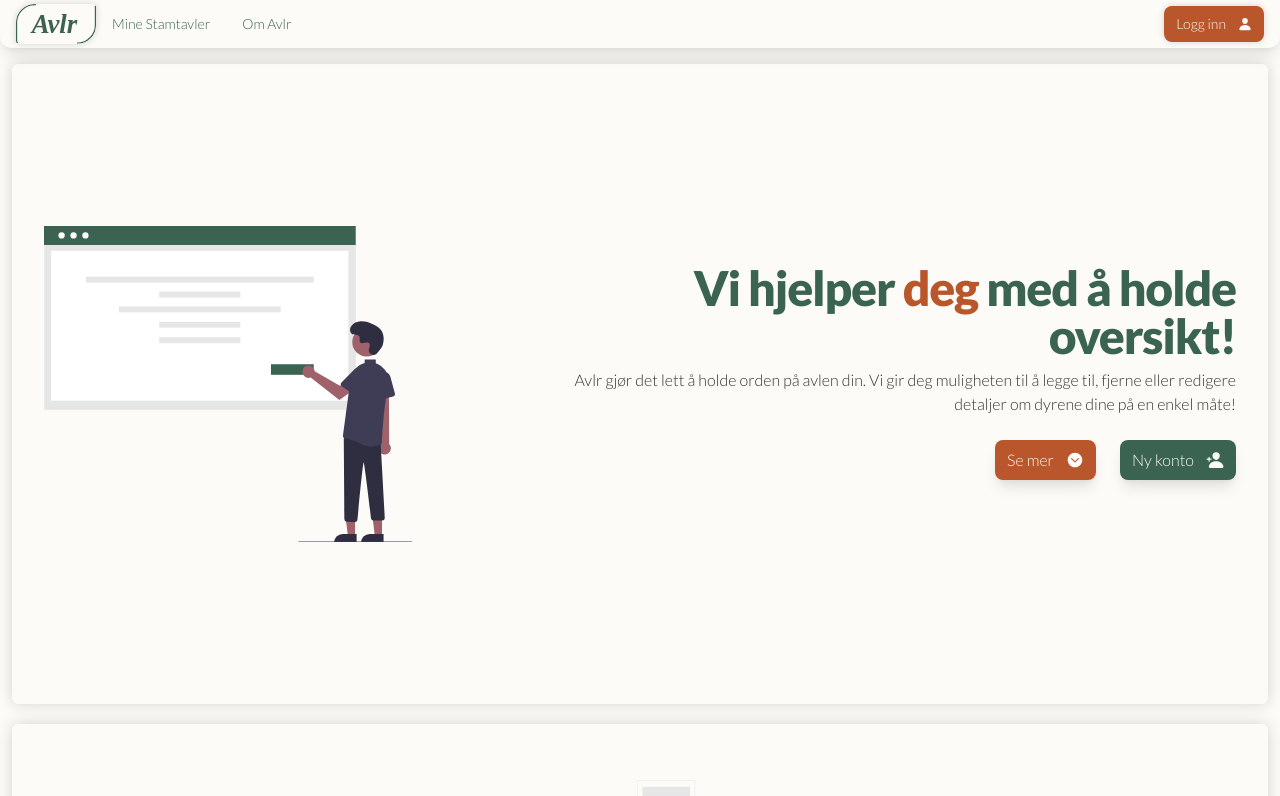
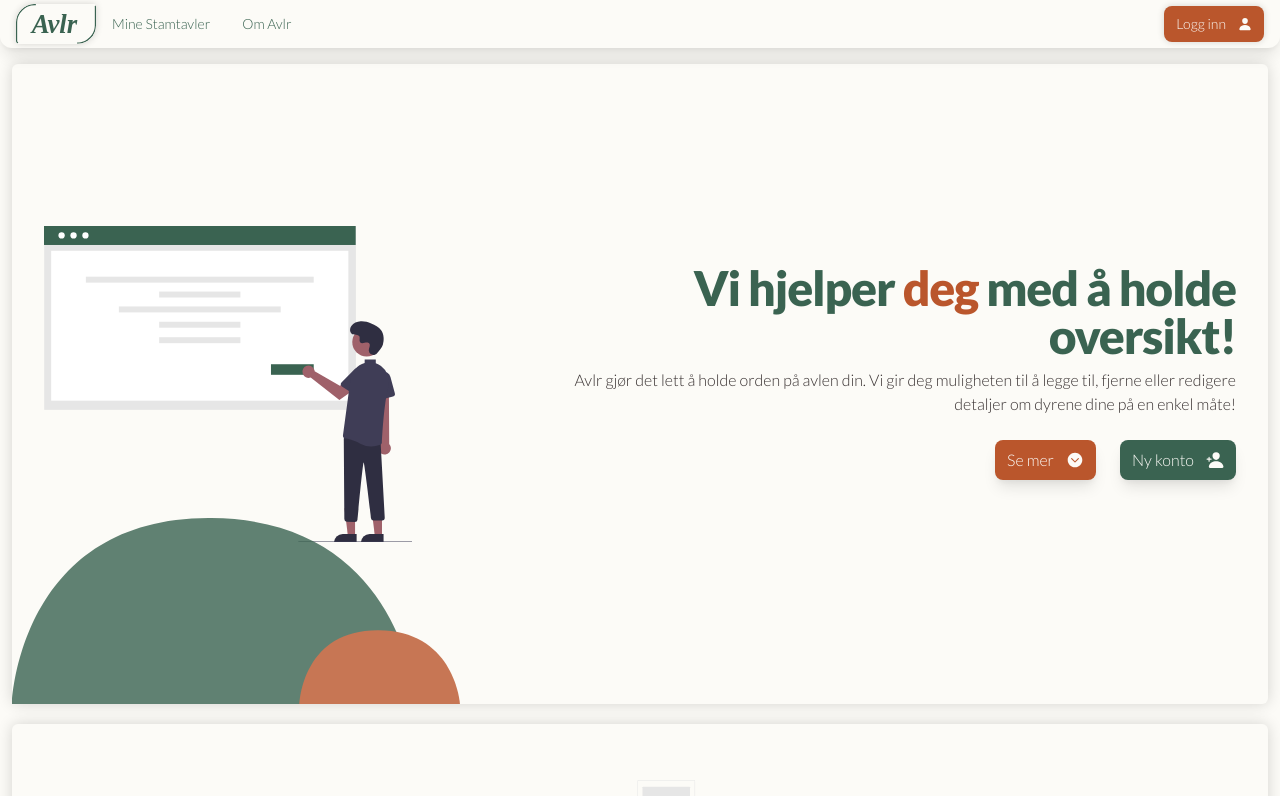
Before and after one commit to FilipSzutkowski/Avlr, a React (Create React App) app: page / in a window 1280 px wide. Shown: the top 796 px of the page. Built offline with nearby package versions, Linux system fonts and the light colour scheme; no server answers; a web font is replaced by a local one.

Commit message:
landing page decoration

```diff
--- a/src/components/LandingPage.js
+++ b/src/components/LandingPage.js
@@ -4,6 +4,7 @@ import { ReactComponent as LandingIllustration } from './assets/landingIcon.svg'
 import { ReactComponent as FamiliesIllustration } from './assets/stamtavler.svg';
 import { ReactComponent as InidividualsIllustration } from './assets/individer.svg';
 import { ReactComponent as TreesIllustration } from './assets/trees.svg';
+import { ReactComponent as Bubbles } from './assets/bubbles.svg';
 import LogIn from './auth/LogIn';
 import Button from './utilities/Button';
 import { useLocation } from 'react-router';
@@ -31,7 +32,7 @@ const LandingPage = () => {
   return (
     <>
       <main className="relative top-16 pb-2 flex flex-col md:max-w-screen-xl md:w-auto md:m-auto">
-        <section className="flex justify-center landingSection h-vh md:p-8">
+        <section className="md:relative flex justify-center landingSection h-vh md:p-8">
           <article className="flex flex-col md:flex-row items-center justify-around">
             <LandingIllustration className="max-w-xs md:max-w-md lg:max-w-lg h-auto md:pr-32" />
             <div className="flex flex-col md:items-end">
@@ -56,6 +57,7 @@ const LandingPage = () => {
               </div>
             </div>
           </article>
+          <Bubbles className="hidden md:block absolute bottom-0 left-0 opacity-80 max-w-md h-auto " />
         </section>
         <section
           ref={myRef}
```
Also changed, not shown: src/components/assets/bubbles.svg (added).
